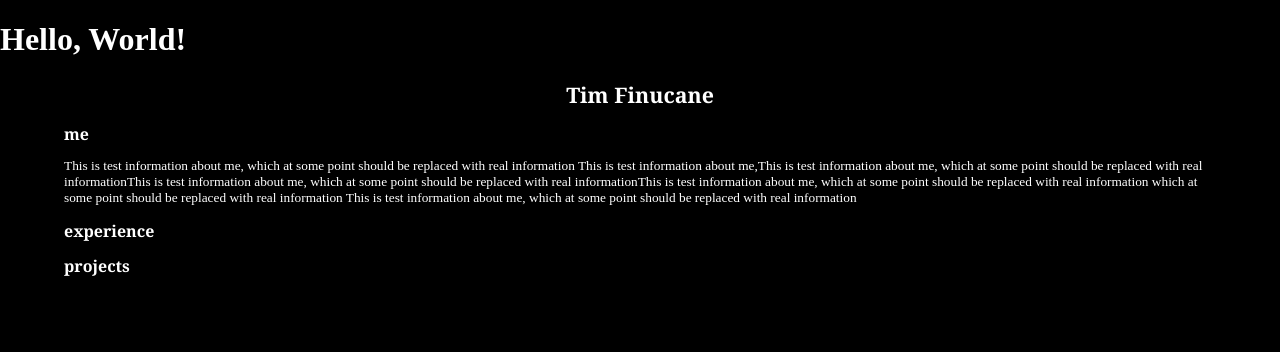
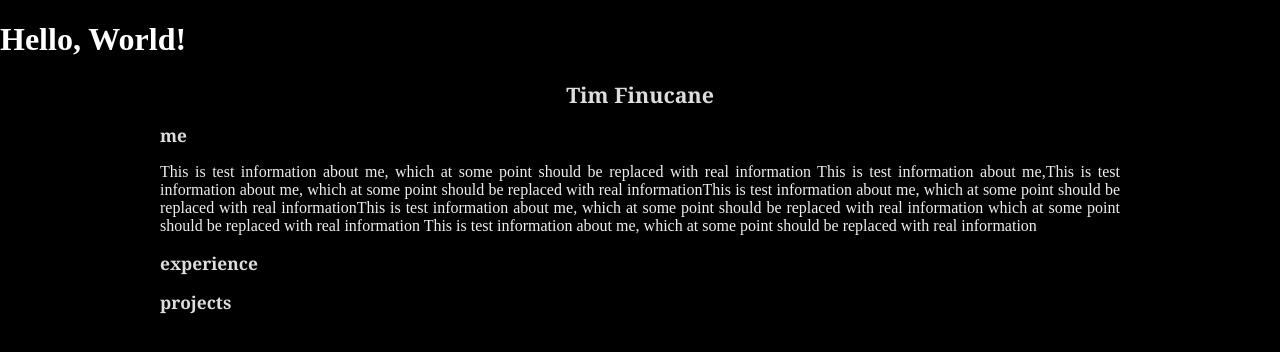
Before and after one commit to TimFinucane/personal-site, a React app: page /resume in a window 1280 px wide. Both pictures are taken after a click on the element "me". Shown: the top 352 px of the page. Built offline with nearby package versions, Linux system fonts and the light colour scheme; the HTML template or start-up script is replaced by a standard one.

Commit message:
Prepare styling for text with variable styles

```diff
--- a/src/components/collapsable_section/index.tsx
+++ b/src/components/collapsable_section/index.tsx
@@ -26,7 +26,7 @@ export default class CollapsableSection extends React.Component<
 
         return <div className={styles.collapsableSection}>
             <Heading className={styles.heading} onClick={this.on_click.bind(this)}>{this.props.header}</Heading>
-            {this.state.collapsed ? null : <p>{this.props.body}</p>}
+            {this.state.collapsed ? null : <p dangerouslySetInnerHTML={{__html: this.props.body}} />}
         </div>;
     }
 
--- a/src/pages/resume.scss
+++ b/src/pages/resume.scss
@@ -1,8 +1,8 @@
 .resume {
     // Define a width range
     width: 40%;
-    max-width: 20in;
-    min-width: 12in;
+    max-width: 17in;
+    min-width: 10in;
 
     // Centre
     margin-left: auto;
@@ -12,16 +12,27 @@
         text-align: center;
         font-family: Georgia, 'Times New Roman', Times, serif;
         font-size: 16pt;
+
+        color: #DDDDDD;
     }
 
     h2 {
         font-family: Georgia, 'Times New Roman', Times, serif;
         font-weight: bold;
-        font-size: 12pt;
+        font-size: 13pt;
+
+        color: #DDDDDD;
     }
 
     p {
         font-family: 'Times New Roman', Times, serif;
-        font-size: 10pt;
+        font-size: 12pt;
+
+        text-align: justify;
+        color: #EEEEEE;
+
+        b {
+            color: #DDDDDD;
+        }
     }
 }
```
